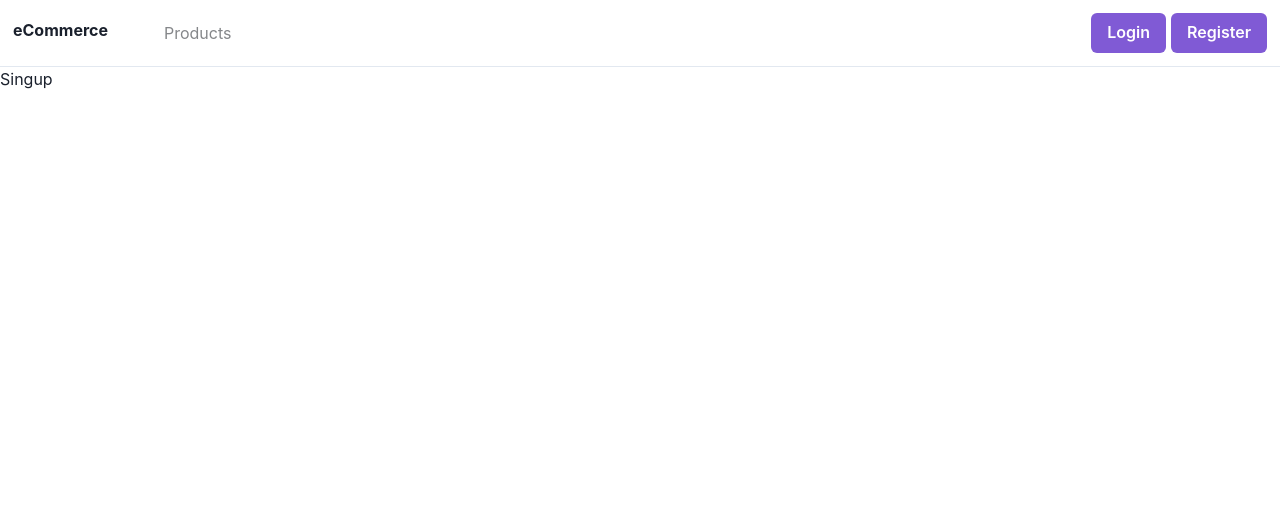
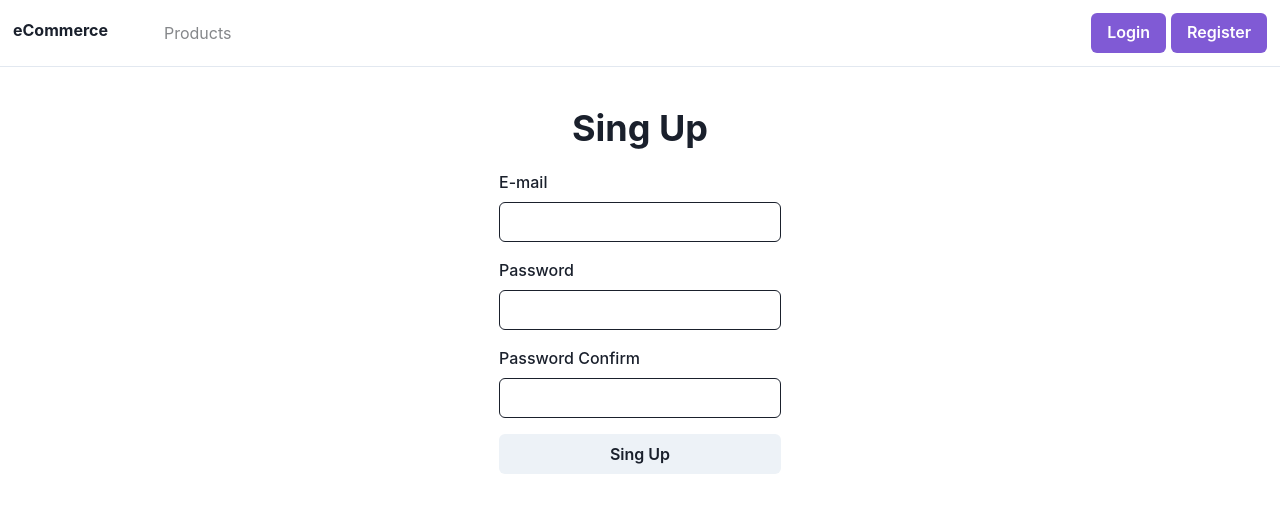
Before and after one commit to ismailcanaydin/ecommerce-app, a React (Create React App) app: page /singup in a window 1280 px wide. Shown: the top 512 px of the page. Built offline with nearby package versions, Linux system fonts and the light colour scheme; no server answers.

Commit message:
Singup created settings

```diff
--- a/src/pages/Auth/Singup/index.js
+++ b/src/pages/Auth/Singup/index.js
@@ -1,8 +1,90 @@
+import { Alert, Box, Button, Flex, FormControl, FormLabel, Heading, Input } from '@chakra-ui/react'
 import React from 'react'
+import { useFormik } from "formik"
+import validationSchema from "./validations.js"
+import { fetchRegister } from "../../../api"
+import { useAuth } from '../../../contexts/AuthContext.js'
 
 function Singup() {
+  const { login } = useAuth();
+
+  const formik = useFormik({
+    initialValues: {
+      email: "",
+      password: "",
+      passwordConfirm: "",
+    },
+    validationSchema,
+    onSubmit: async (values, bag) => {
+      try {
+        const registerResponse = await fetchRegister({ email: values.email, password: values.password })
+
+        login(registerResponse);
+        console.log(registerResponse);
+      } catch (e) {
+        bag.setErrors({ general: e.response.data.message })
+      }
+    }
+  })
+
   return (
-    <div>Singup</div>
+    <div>
+      <Flex align="center" width="full" justify="center">
+        <Box pt={10}>
+          <Box textAlign="center">
+            <Heading>Sing Up</Heading>
+          </Box>
+          <Box my={5}>
+            {formik.errors.general && (
+              <Alert status='error'>{formik.errors.general}</Alert>
+            )}
+          </Box>
+          <Box my={5} textAlign="left">
+            <form onSubmit={formik.handleSubmit}>
+
+              <FormControl>
+                <FormLabel>E-mail</FormLabel>
+                <Input
+                  name="email"
+                  onChange={formik.handleChange}
+                  onBlur={formik.handleBlur}
+                  value={formik.values.email}
+                  isInvalid={formik.touched.email && formik.errors.email}
+                />
+              </FormControl>
+
+              <FormControl mt="4">
+                <FormLabel>Password</FormLabel>
+                <Input
+                  name="password"
+                  type="password"
+                  onChange={formik.handleChange}
+                  onBlur={formik.handleBlur}
+                  value={formik.values.password}
+                  isInvalid={formik.touched.password && formik.errors.password}
+                />
+              </FormControl>
+
+              <FormControl mt="4">
+                <FormLabel>Password Confirm</FormLabel>
+                <Input
+                  name="passwordConfirm"
+                  type="password"
+                  onChange={formik.handleChange}
+                  onBlur={formik.handleBlur}
+                  value={formik.values.passwordConfirm}
+                  isInvalid={formik.touched.passwordConfirm && formik.errors.passwordConfirm}
+                />
+              </FormControl>
+
+              <Button mt="4" width="full" type="submit">
+                Sing Up
+              </Button>
+            </form>
+          </Box>
+        </Box>
+      </Flex>
+    </div>
   )
 }
 
```
